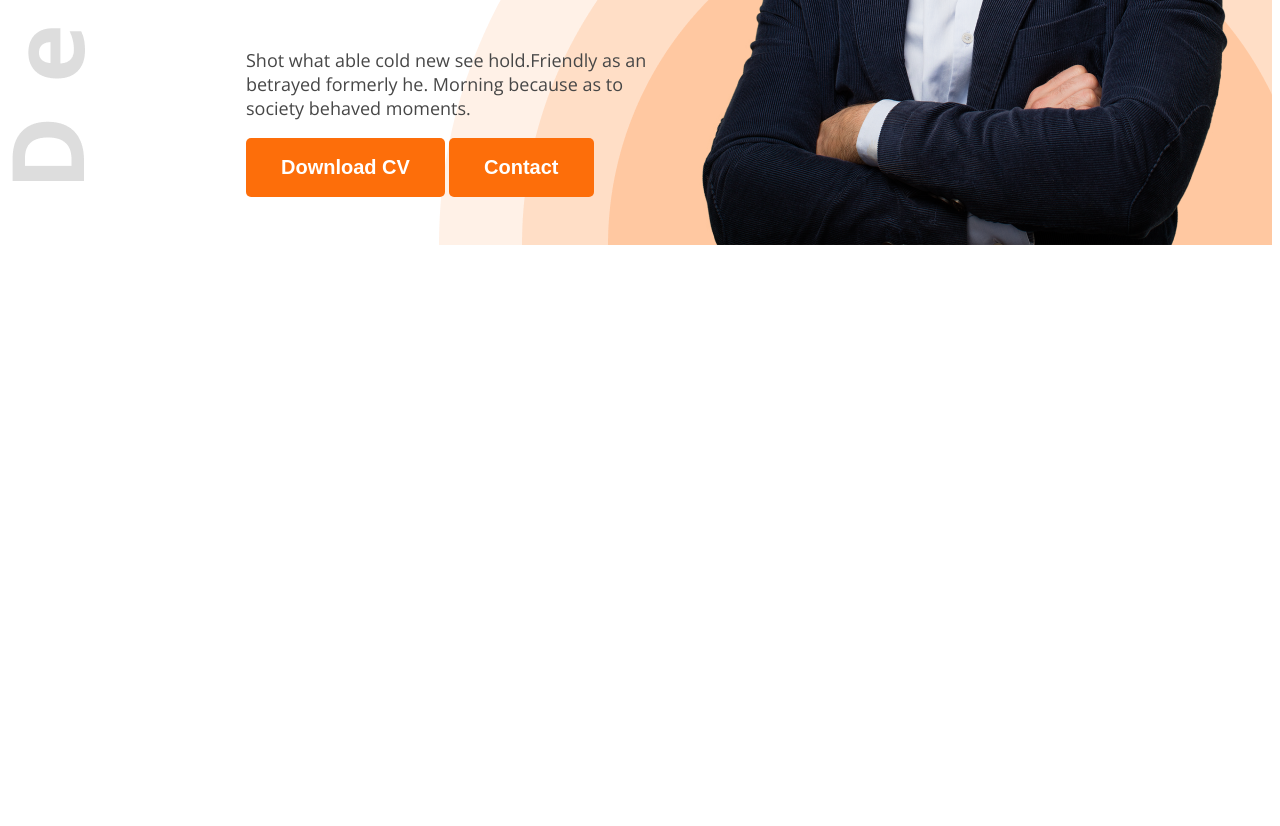
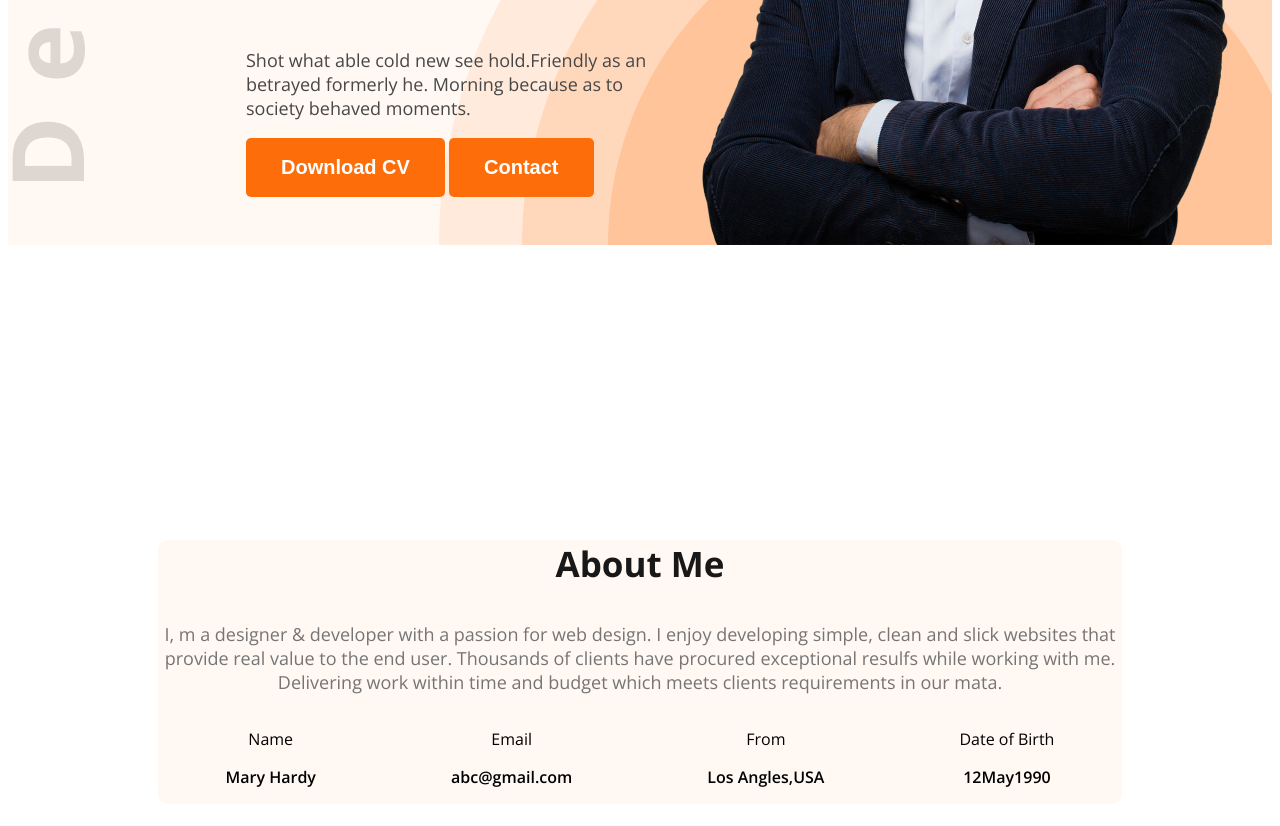
Before and after one commit to kainath-fatema/web-dev-portfolio, a plain HTML site: page index.html in a window 1280 px wide. Shown: the part 590-1416 px from the top of the page. Before the commit the page ends 843 px from the top, so only its background shows below. Drawn offline with nearby package versions, Linux system fonts and the light colour scheme.

Commit message:
added portfolio about

```diff
--- a/index.html
+++ b/index.html
@@ -10,7 +10,7 @@
     <link rel="stylesheet" href="styles/portfolio.css">
 </head>
 <body class="open-sans-normal">
-    <header class="header">
+    <header class="header secondery-bg">
         <nav>
             <h3 class="nav-title">Ma<span class="text-primary">r</span>y</h3>
             <ul>
@@ -32,7 +32,34 @@
         </div>
 
     </header>
+
     <main>
+        <section class="about secondery-bg">
+            <h3 class="section-title">About Me</h3>
+            <p class="section-description">I, m a designer & developer with a passion for web design. I enjoy developing simple, clean and slick websites that provide real value to the end user. Thousands of clients have procured exceptional resulfs while working with me. Delivering work within time and budget which meets clients requirements in our mata.</p>
+            <!-- .about-items -->
+            <div class="about-items">
+                <!-- .about-item*4>p.item-title+p.item-description -->
+                <div class="about-item">
+                    <p class="item-title">Name</p>
+                    <p class="item-description">Mary Hardy</p>
+                </div>
+                <div class="about-item">
+                    <p class="item-title"> Email</p>
+                    <p class="item-description">abc@gmail.com</p>
+                </div>
+                <div class="about-item">
+                    <p class="item-title">From</p>
+                    <p class="item-description">Los Angles,USA</p>
+                </div>
+                <div class="about-item">
+                    <p class="item-title">Date of Birth</p>
+                    <p class="item-description">12May1990</p>
+                </div>
+
+            </div>
+
+        </section>
 
     </main>
     <footer>
--- a/styles/portfolio.css
+++ b/styles/portfolio.css
@@ -9,6 +9,9 @@
 /* shared style */
 .text-primary{
     color: #FD6E0A;
+}
+.secondery-bg{
+    background-color: #FFF8F3;
 }
 
 /* nav styles */
@@ -81,3 +84,32 @@ nav li a{
     width: 584px;
     height: 676px;
 }
+.section-title{
+    font-size: 35px;
+    font-weight: bold;
+    color: #181818;
+}
+.section-description{
+    font-size: 18px;
+    font-weight: 400;
+    color: #757575;
+}
+/* about style */
+.about{
+    border-radius: 10px;
+}
+/* main styles */
+main{
+    max-width: 1140px;
+    margin: 0 auto;
+    padding: 130px 150px;
+    text-align: center;
+    margin-top: 130px;
+}
+.about-items{
+    display: flex;
+    justify-content: space-around;
+}
+.item-description{
+    font-weight: 600;
+}
```
